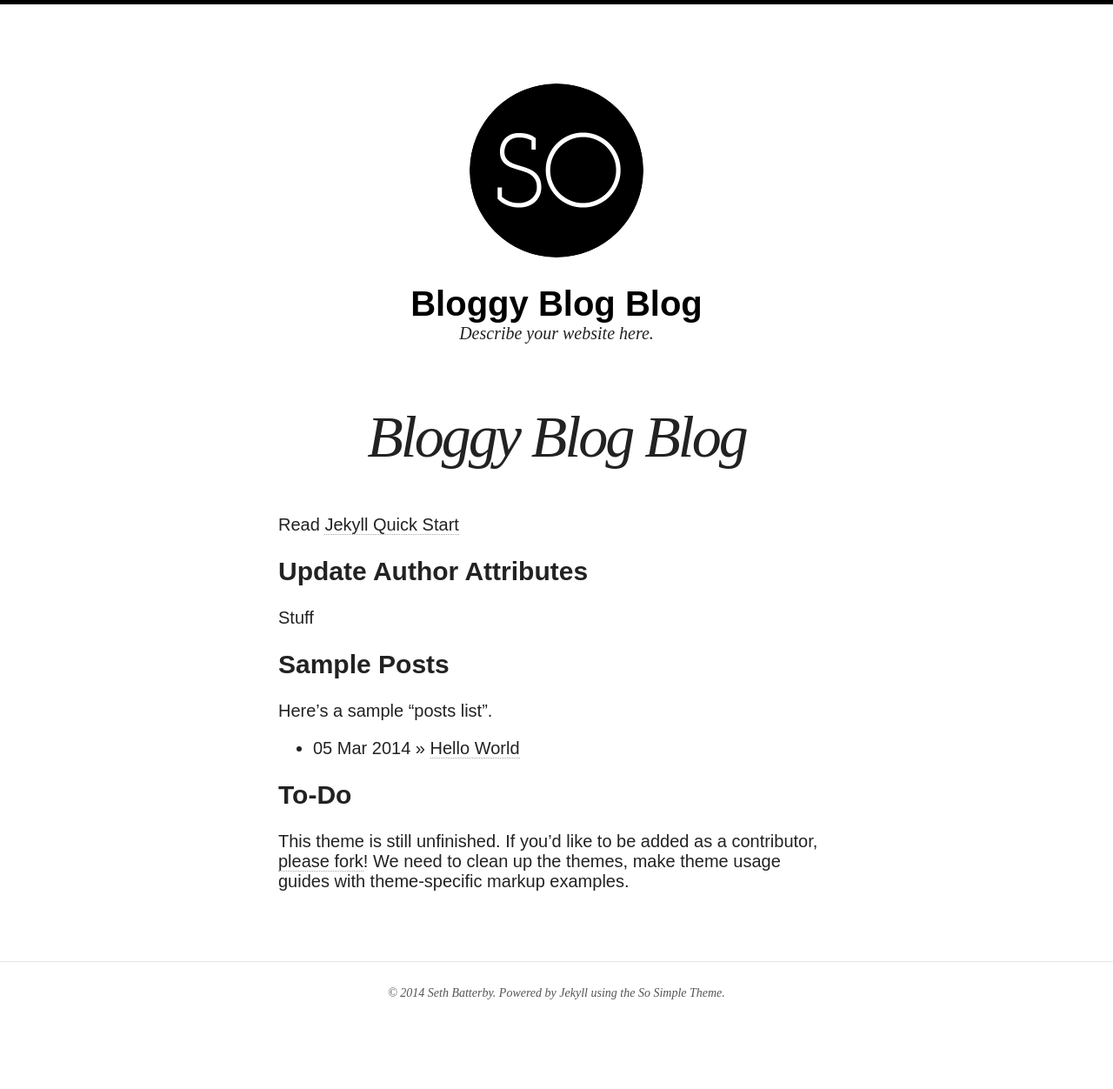
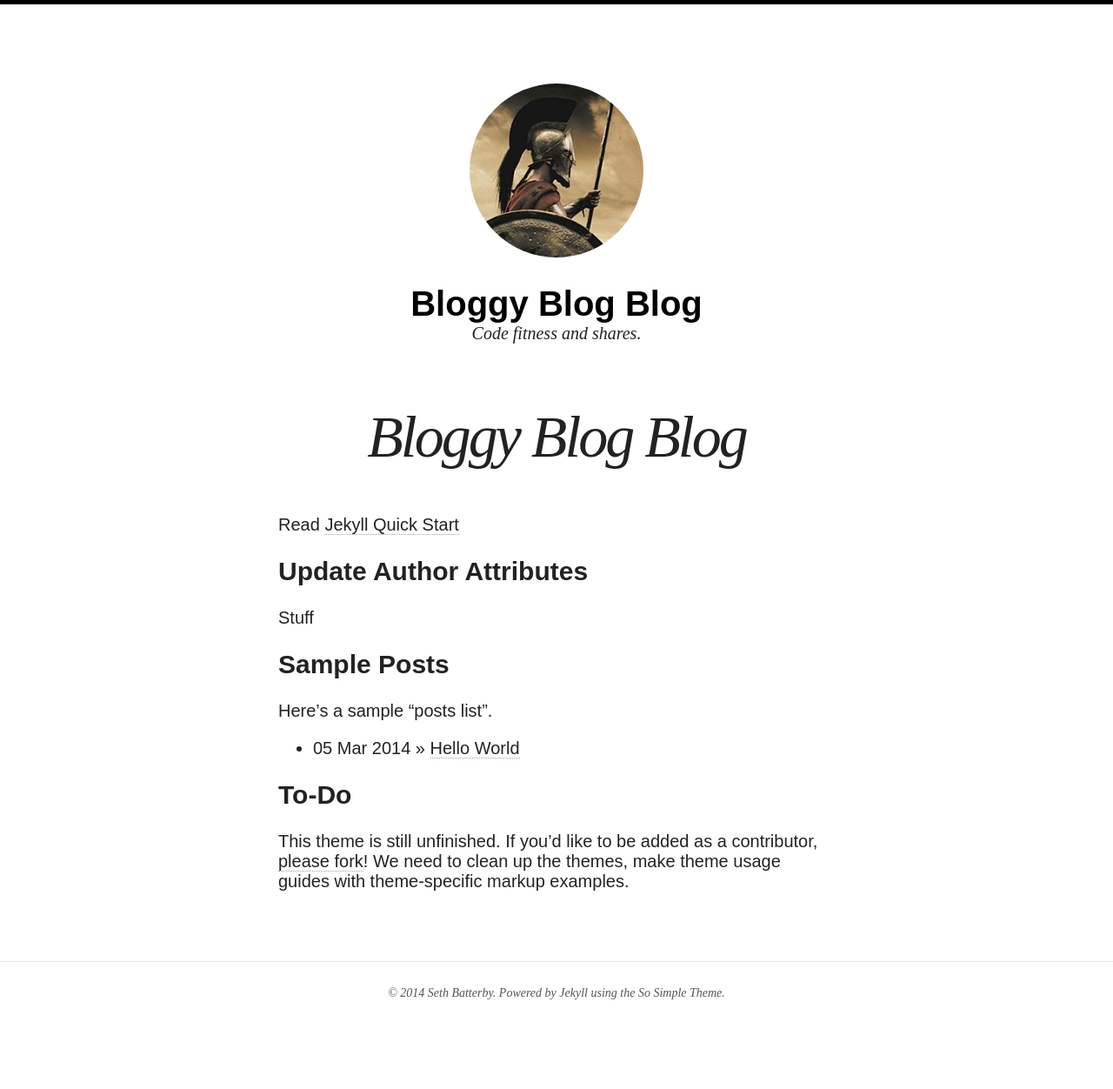
Before and after one commit to danbatsb/danbatsb.github.io, a Jekyll site: the page built from index.md, in a window 1280 px wide. Shown: the whole page at 87% size. Built offline with Jekyll 4.4.1, drawn with Linux system fonts in a browser that asks for light colours; nearby versions of some CDN libraries; comment, search, counter and statistics services are not loaded.

Commit message:
More updates

```diff
--- a/_config.yml
+++ b/_config.yml
@@ -1,6 +1,6 @@
 title:            Bloggy Blog Blog
-description:      Describe your website here.
-logo:             site-logo.png
+description:      Code fitness and shares.
+logo:             spartan.jpg
 disqus_shortname:
 search:           true
 # Change url to your domain. Leave localhost server or blank when working locally.
```
Also changed, not shown: _drafts/jekyll-introduction-draft.md (deleted, +0 -10 lines), images/michael-rose-photo.jpg (deleted), images/michael-rose-sketch.jpg (deleted), images/spartan.jpg (added).
